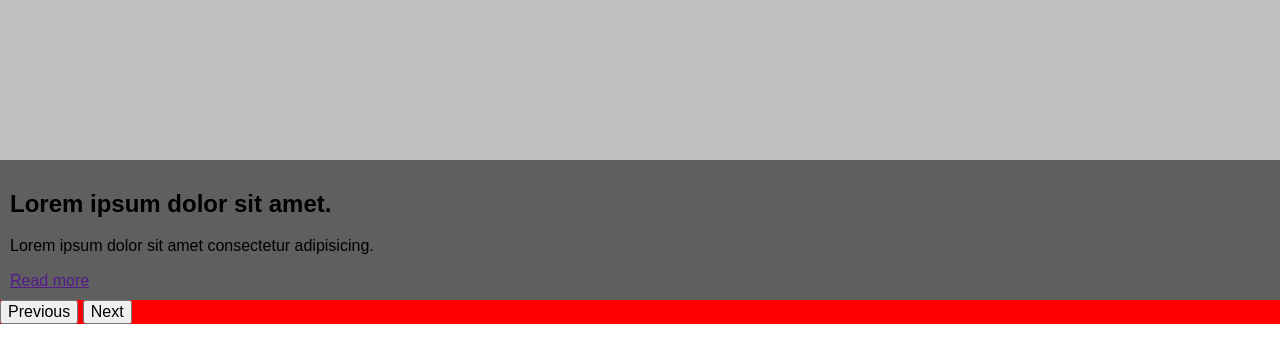
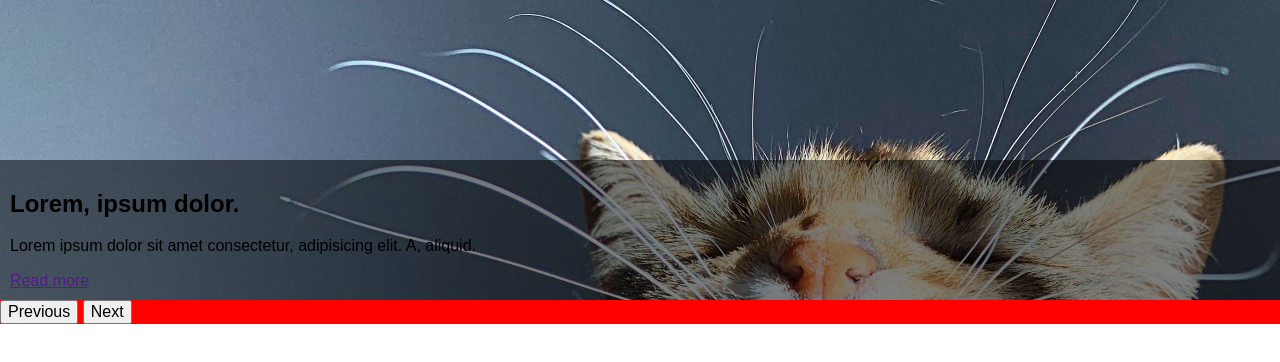
Before and after one commit to oapchk/slider, a plain HTML site: page index.html in a window 1280 px wide. Drawn offline with Linux system fonts and the light colour scheme.

Commit message:
images for sliders

```diff
--- a/src/styles/app.css
+++ b/src/styles/app.css
@@ -23,7 +23,7 @@
   width: 100%;
   top: 0;
   min-height: var(--sliderHeight);
-  animation-duration: 10s;
+  /* animation-duration: 10s;*/
   animation-iteration-count: infinite;
   animation-direction: alternate;
 }
@@ -110,18 +110,21 @@
   background-color: gold;
   left: 0;
   animation-name: slide-1;
+  background-image: url("../img/slide1.jpg");
 }
 
 .slides .slides__slide:nth-child(2) {
   background-color: silver;
   left: 100%;
   animation-name: slide-2;
+  background-image: url("../img/slide2.jpg");
 }
 
 .slides .slides__slide:last-child {
   background-color: green;
   left: 200%;
   animation-name: slide-3;
+  background-image: url("../img/slide3.jpg");
 }
 
 .slides .slides__box {
```
Also changed, not shown: src/img/slide1.jpg (added), src/img/slide1.webp (added), src/img/slide2.jpg (added), src/img/slide3.jpg (added).
